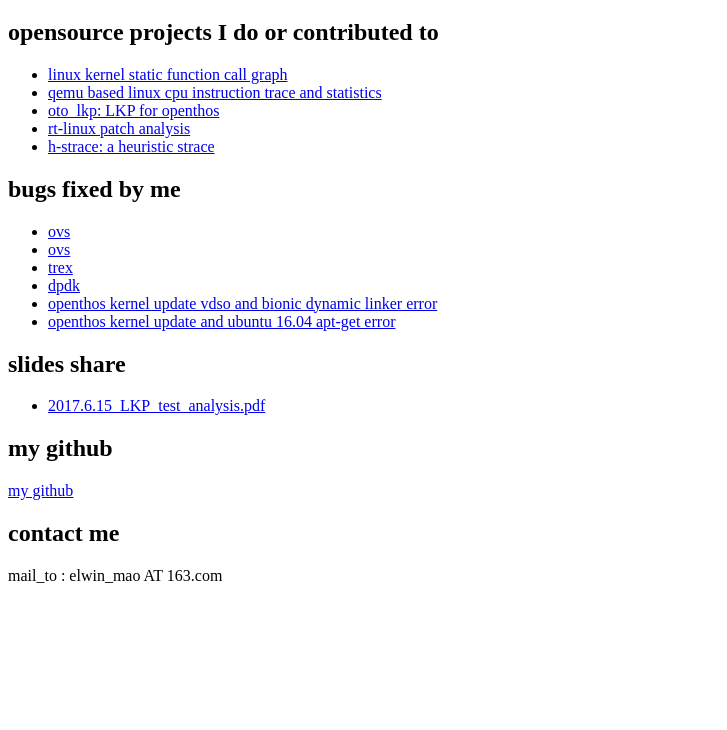
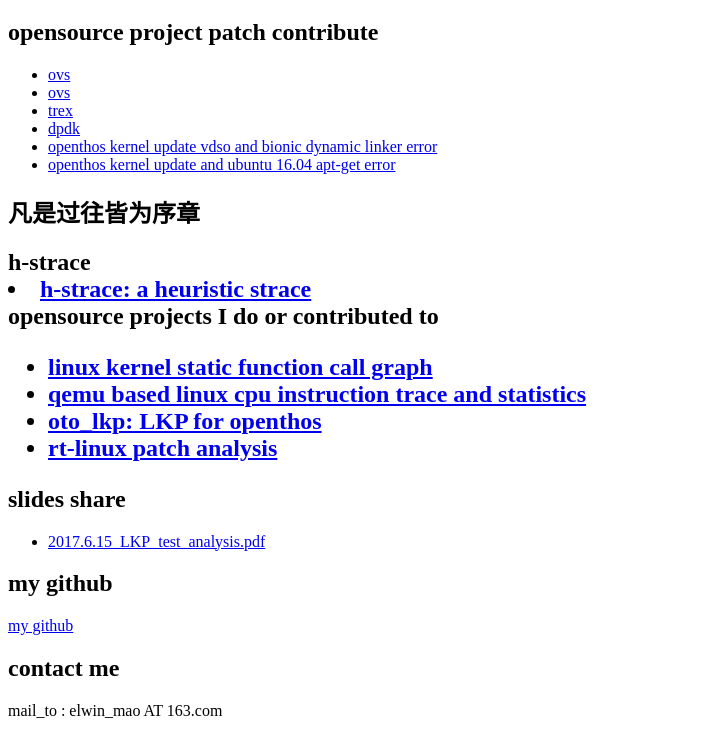
Before and after one commit to ELWIN-MAO/ELWIN-MAO.github.io, a plain HTML site: page index.html in a window 1280 px wide. Shown: the part 70-800 px from the top of the page, without its empty margins (0-727 px from the left). Drawn offline with Linux system fonts and the light colour scheme.

Commit message:
Update index.html

```diff
--- a/index.html
+++ b/index.html
@@ -11,28 +11,7 @@
 
 <h1>Welcome to ELWIN MAO(毛英明) 'S FrontPage <h1>
 
-<h2>opensource  projects I do or contributed to </h2>
-
-<ul>
-  <li><a href="https://github.com/callgraph/StaticAnalyzing"  target="_blank">linux kernel static function call graph</a>
-</li>
-
-    <li><a href="https://github.com/ELWIN-MAO/qemu-instru-tracer"  target="_blank">qemu based linux cpu instruction trace and statistics </a>
-</li>
-
-  <li><a href="https://github.com/openthos/oto_external_lkp"  target="_blank">oto_lkp: LKP for openthos</a>
-</li>
-
-  <li><a href="https://github.com/chyyuu/rt-patch-analysis"  target="_blank">rt-linux patch analysis</a>
-</li>
-
-  <li><a href="https://github.com/ELWIN-MAO/heuristic_strace"  target="_blank">h-strace: a heuristic strace</a>
-</li>
-
-</ul>
-
-
-<h2>bugs fixed by me</h2>
+<h2>opensource project patch contribute</h2>
 <ul>
    <li><a href=" https://github.com/openvswitch/ovs/commit/82440ad72dd64698fec3d6c562c127f235269139"  target="_blank">ovs </a></li>
 
@@ -53,6 +32,29 @@
 </ul>
 
 
+<h2> 凡是过往皆为序章<h2>
+
+h-strace
+  <li><a href="https://github.com/ELWIN-MAO/heuristic_strace"  target="_blank">h-strace: a heuristic strace</a>
+</li>
+
+    opensource  projects I do or contributed to
+   <ul>
+  <li><a href="https://github.com/callgraph/StaticAnalyzing"  target="_blank">linux kernel static function call graph</a>
+</li>
+
+    <li><a href="https://github.com/ELWIN-MAO/qemu-instru-tracer"  target="_blank">qemu based linux cpu instruction trace and statistics </a>
+</li>
+
+  <li><a href="https://github.com/openthos/oto_external_lkp"  target="_blank">oto_lkp: LKP for openthos</a>
+</li>
+
+  <li><a href="https://github.com/chyyuu/rt-patch-analysis"  target="_blank">rt-linux patch analysis</a>
+</li>
+
+  </ul>
+
+
 <h2>slides share</h2>
 <ul>
 <li> <a href="slides/2017.6.15_LKP_test_analysis.pdf" target="_blank">2017.6.15_LKP_test_analysis.pdf</a></li>
```
